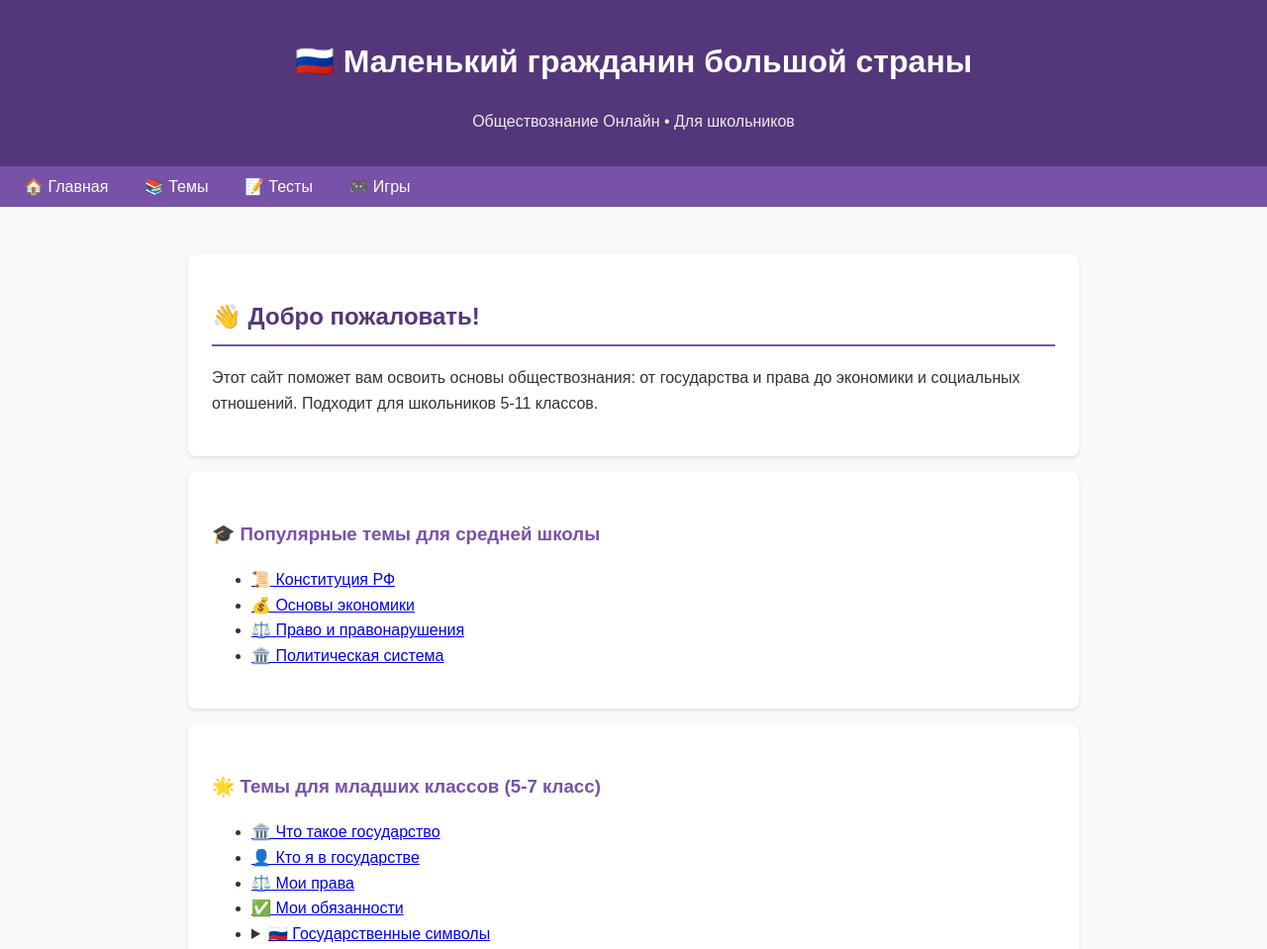
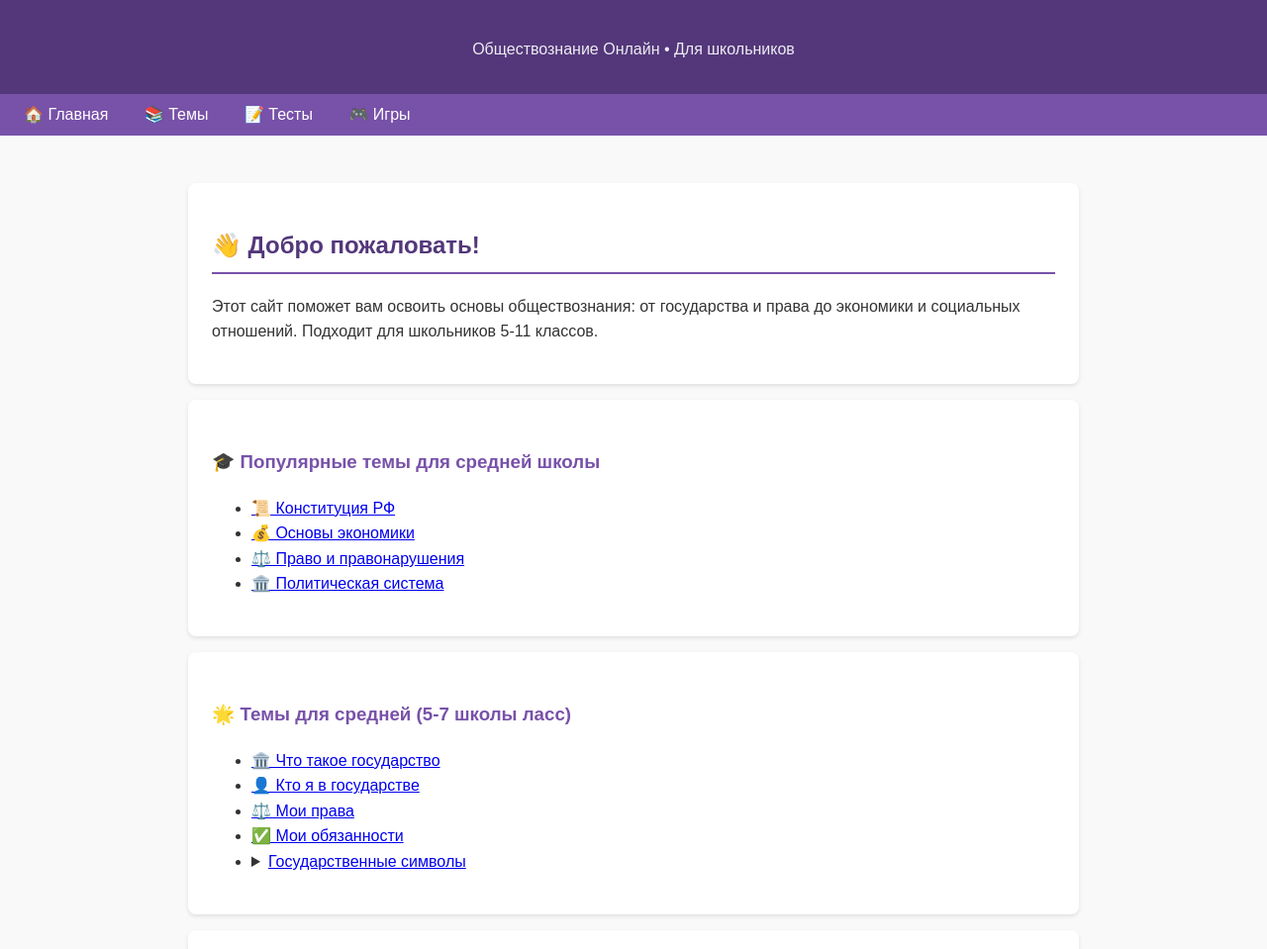
Before and after one commit to annaelena2709-lgtm/annaelena2709-lgtm.github.io, a plain HTML site: page index.html in a window 1280 px wide. Shown: the top 959 px of the page at 99% size. Drawn offline with Linux system fonts and the light colour scheme.

Commit message:
Update index.html

```diff
--- a/index.html
+++ b/index.html
@@ -366,7 +366,7 @@
 <body>
 
 <header>
-  <h1 id="mainTitle">🇷🇺 Маленький гражданин большой страны</h1>
+  <h1 id="mainTitle" Маленький гражданин большой страны</h1>
   <h1 id="testTitle" style="display:none;">📝 Тест: Гражданское общество</h1>
   <h1 id="testsListTitle" style="display:none;">📚 Банк тестов</h1>
   <h1 id="gamesTitle" style="display:none;">🎮 Игры по обществознанию</h1>
@@ -415,7 +415,7 @@
     </div>
 
     <div class="card">
-      <h3>🌟 Темы для младших классов (5-7 класс)</h3>
+      <h3>🌟 Темы для средней  (5-7 школы ласс)</h3>
       <ul>
         <li><a href="#" onclick="showPage('gosudarstvo')">🏛️ Что такое государство</a></li>
         <li><a href="#" onclick="showPage('ya_v_gosudarstve')">👤 Кто я в государстве</a></li>
@@ -423,7 +423,7 @@
         <li><a href="#" onclick="showPage('moi_obyazannosti')">✅ Мои обязанности</a></li>
         <li>
           <details>
-            <summary><a href="#" onclick="showPage('gos_simvl')">🇷🇺 Государственные символы</a></summary>
+            <summary><a href="#" onclick="showPage('gos_simvl')"> Государственные символы</a></summary>
             <ul style="margin-top: 0.5rem; padding-left: 1.5rem;">
               <li><a href="#" onclick="showPage('gos_simvl'); document.getElementById('flagSection').scrollIntoView({behavior: 'smooth'})">Флаг</a></li>
               <li><a href="#" onclick="showPage('gos_simvl'); document.getElementById('gerbSection').scrollIntoView({behavior: 'smooth'})">Герб</a></li>
```
